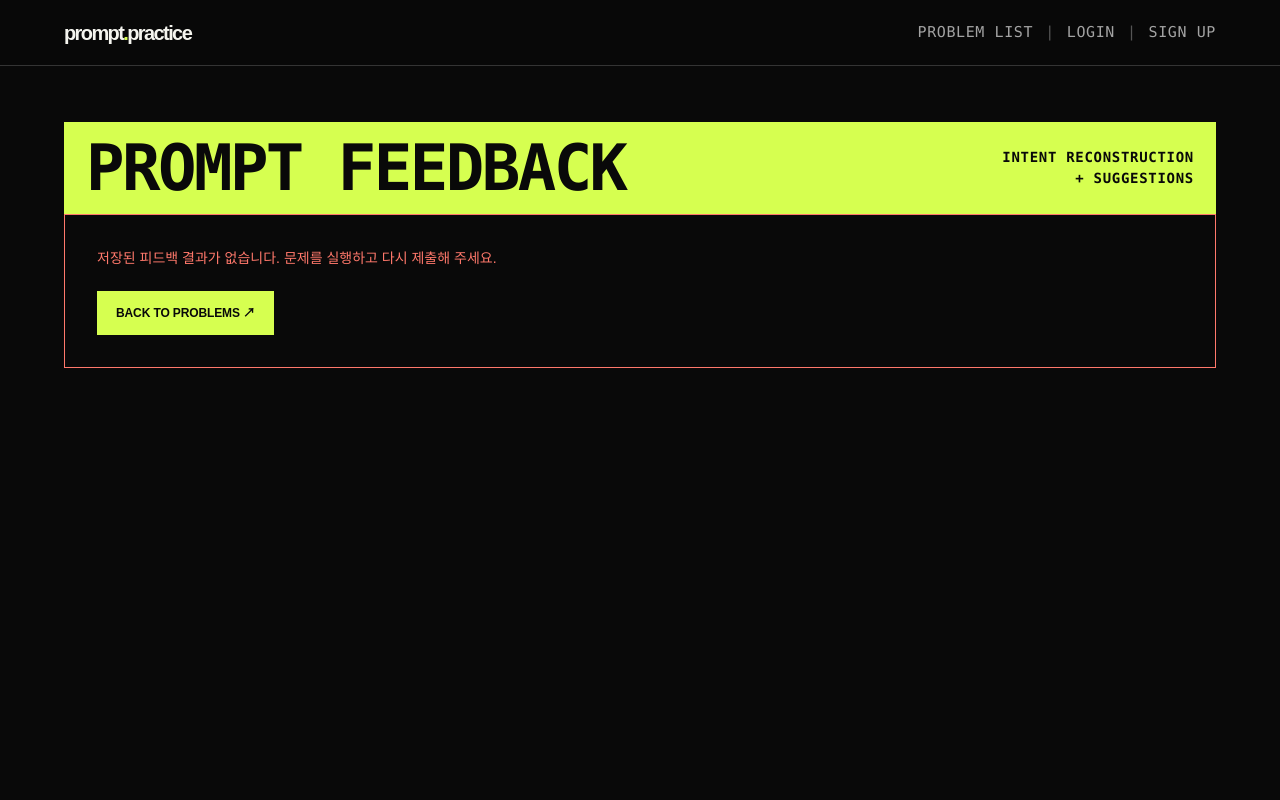
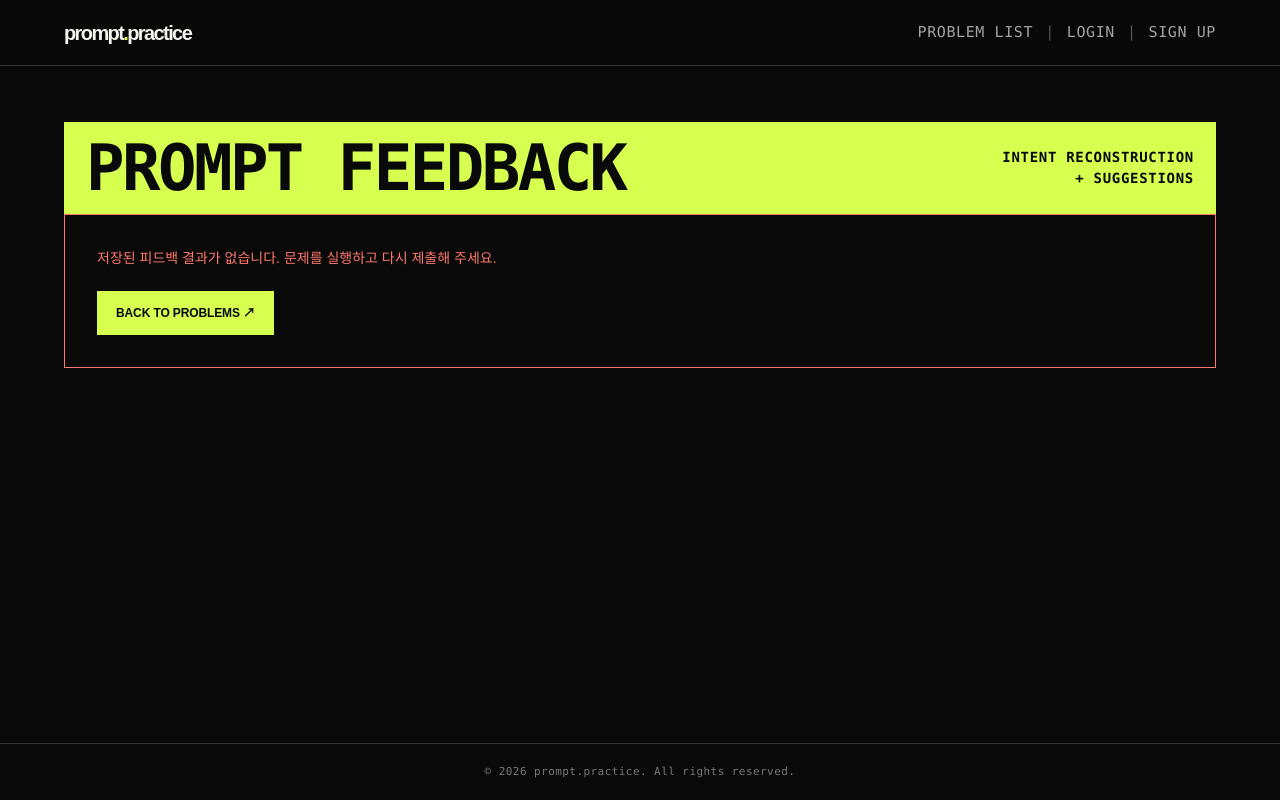
Before and after one commit to ddingorang/itsourprompt, a React (Vite) app in the folder frontend/: page /feedback/1 in a window 1280 px wide. Built offline with nearby package versions, Linux system fonts and the light colour scheme; no server answers.

Commit message:
footer: 공통 Footer 컴포넌트 추가

```diff
--- a/frontend/src/pages/FeedbackPage.tsx
+++ b/frontend/src/pages/FeedbackPage.tsx
@@ -3,6 +3,7 @@ import { useParams } from 'react-router-dom';
 import PromptFeedback from '../features/feedback/PromptFeedback';
 import { getFeedbackResult } from '../features/submission/storage';
 import Button from '../shared/components/Button';
+import Footer from '../shared/components/Footer';
 import Header from '../shared/components/Header';
 
 export default function FeedbackPage() {
@@ -12,10 +13,10 @@ export default function FeedbackPage() {
     result && (!problemId || result.problemId === Number(problemId));
 
   return (
-    <div className="min-h-screen min-w-80 bg-[#090909] text-[#f5f5ef] [font-family:Arial,'Noto_Sans_KR',sans-serif]">
+    <div className="flex min-h-screen min-w-80 flex-col bg-[#090909] text-[#f5f5ef] [font-family:Arial,'Noto_Sans_KR',sans-serif]">
       <Header mobileBreakpoint="760" />
 
-      <main className="mx-auto w-[calc(100%_-_10vw)] pt-[clamp(32px,5vw,56px)] pb-20 max-[760px]:w-[min(calc(100%_-_32px),680px)] max-[760px]:pt-8">
+      <main className="mx-auto w-[calc(100%_-_10vw)] flex-1 pt-[clamp(32px,5vw,56px)] pb-20 max-[760px]:w-[min(calc(100%_-_32px),680px)] max-[760px]:pt-8">
         <section className="flex items-center justify-between gap-[18px] bg-[#d6ff50] px-[22px] py-5 text-[#090909] max-[760px]:flex-col max-[760px]:items-start">
           <h1 className="m-0 font-mono text-[clamp(36px,6vw,64px)] leading-[0.82] font-bold tracking-[-0.04em]">
             PROMPT FEEDBACK
@@ -64,6 +65,7 @@ export default function FeedbackPage() {
           </>
         )}
       </main>
+      <Footer />
     </div>
   );
 }
--- a/frontend/src/pages/HomePage.tsx
+++ b/frontend/src/pages/HomePage.tsx
@@ -4,6 +4,7 @@ import { Link } from 'react-router-dom';
 import { getProblems } from '../features/problem/api';
 import type { ProblemSummary } from '../features/problem/types';
 import { ApiProblemError } from '../shared/api/apiClient';
+import Footer from '../shared/components/Footer';
 import Header from '../shared/components/Header';
 
 export default function HomePage() {
@@ -36,10 +37,10 @@ export default function HomePage() {
   }, []);
 
   return (
-    <div className="min-h-screen min-w-80 bg-[#090909] text-[#f5f5ef] [font-family:Arial,'Noto_Sans_KR',sans-serif]">
+    <div className="flex min-h-screen min-w-80 flex-col bg-[#090909] text-[#f5f5ef] [font-family:Arial,'Noto_Sans_KR',sans-serif]">
       <Header mobileBreakpoint="760" />
 
-      <main className="mx-auto w-[calc(100%_-_10vw)] pt-[clamp(32px,5vw,56px)] pb-20 max-[760px]:w-[min(calc(100%_-_32px),680px)] max-[760px]:pt-8">
+      <main className="mx-auto w-[calc(100%_-_10vw)] flex-1 pt-[clamp(32px,5vw,56px)] pb-20 max-[760px]:w-[min(calc(100%_-_32px),680px)] max-[760px]:pt-8">
         <div className="font-mono text-xl leading-[1.4] font-bold tracking-[0.08em] text-[#d6ff50]">
           PROMPT ENGINEERING PRACTICE
         </div>
@@ -98,6 +99,7 @@ export default function HomePage() {
           </section>
         )}
       </main>
+      <Footer />
     </div>
   );
 }
--- a/frontend/src/pages/MyPage.tsx
+++ b/frontend/src/pages/MyPage.tsx
@@ -1,4 +1,5 @@
 import { Link } from 'react-router-dom';
+import Footer from '../shared/components/Footer';
 import Header from '../shared/components/Header';
 
 const stats = [
@@ -27,10 +28,10 @@ const recentActivity = [
 
 export default function MyPage() {
   return (
-    <div className="min-h-screen min-w-80 bg-[#090909] text-[#f5f5ef] [font-family:Arial,'Noto_Sans_KR',sans-serif]">
+    <div className="flex min-h-screen min-w-80 flex-col bg-[#090909] text-[#f5f5ef] [font-family:Arial,'Noto_Sans_KR',sans-serif]">
       <Header />
 
-      <main className="mx-auto w-[calc(100%_-_10vw)] pt-[clamp(36px,5vw,64px)] pb-24 max-[640px]:w-[calc(100%_-_40px)]">
+      <main className="mx-auto w-[calc(100%_-_10vw)] flex-1 pt-[clamp(36px,5vw,64px)] pb-24 max-[640px]:w-[calc(100%_-_40px)]">
         <div className="mb-[54px] font-mono text-[clamp(36px,6vw,64px)] leading-[0.82] font-bold tracking-[-0.04em] text-[#d6ff50]">
           USER PROFILE
         </div>
@@ -124,6 +125,7 @@ export default function MyPage() {
           * 로그인 및 실제 학습 데이터 연동 전 표시되는 임시 화면입니다.
         </p>
       </main>
+      <Footer />
     </div>
   );
 }
--- a/frontend/src/pages/ProblemListPage.tsx
+++ b/frontend/src/pages/ProblemListPage.tsx
@@ -4,6 +4,7 @@ import { Link } from 'react-router-dom';
 import { getProblems } from '../features/problem/api';
 import type { ProblemSummary } from '../features/problem/types';
 import { ApiProblemError } from '../shared/api/apiClient';
+import Footer from '../shared/components/Footer';
 import Header from '../shared/components/Header';
 
 export default function ProblemListPage() {
@@ -41,10 +42,10 @@ export default function ProblemListPage() {
   }, []);
 
   return (
-    <div className="min-h-screen bg-[#090909] text-[#f5f5ef] [font-family:Arial,'Noto_Sans_KR',sans-serif]">
+    <div className="flex min-h-screen flex-col bg-[#090909] text-[#f5f5ef] [font-family:Arial,'Noto_Sans_KR',sans-serif]">
       <Header />
 
-      <main className="mx-auto w-[calc(100%_-_10vw)] pt-[clamp(32px,5vw,56px)] pb-20 max-[640px]:w-[min(calc(100%_-_32px),1080px)] max-[640px]:pt-10">
+      <main className="mx-auto w-[calc(100%_-_10vw)] flex-1 pt-[clamp(32px,5vw,56px)] pb-20 max-[640px]:w-[min(calc(100%_-_32px),1080px)] max-[640px]:pt-10">
         <header className="flex items-end justify-between gap-6 pb-[54px] max-[640px]:flex-col max-[640px]:items-start max-[640px]:gap-4">
           <h1 className="m-0 font-mono text-[clamp(36px,6vw,64px)] leading-[0.82] font-bold tracking-[-0.04em] text-[#d6ff50]">
             PROBLEM LIST
@@ -103,6 +104,7 @@ export default function ProblemListPage() {
           </section>
         )}
       </main>
+      <Footer />
     </div>
   );
 }
--- /dev/null
+++ b/frontend/src/shared/components/Footer.tsx
@@ -0,0 +1,7 @@
+export default function Footer() {
+  return (
+    <footer className="border-t border-[#343434] px-[5vw] py-5 text-center font-mono text-[11px] tracking-[0.04em] text-[#777] max-[640px]:px-5">
+      © 2026 prompt.practice. All rights reserved.
+    </footer>
+  );
+}
```
